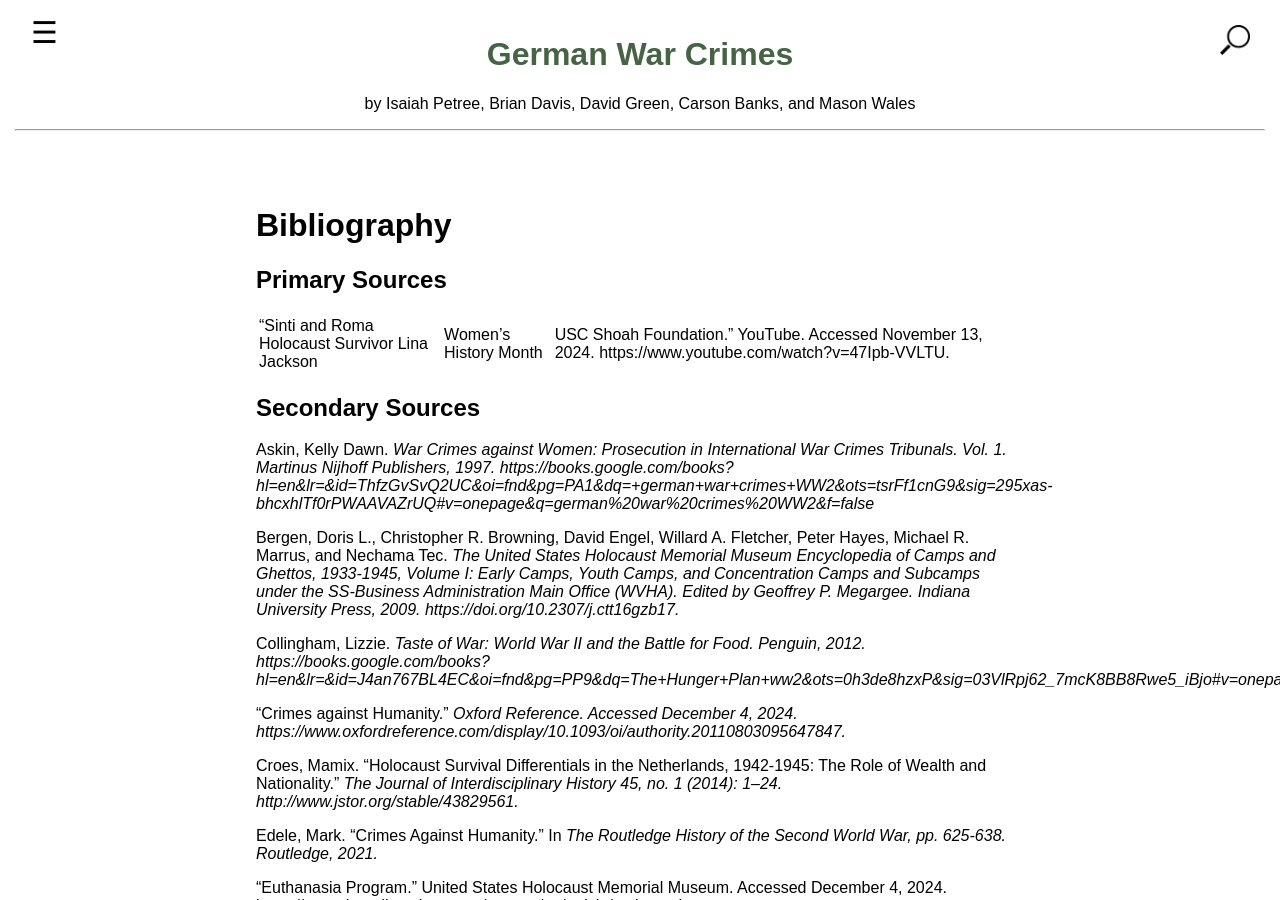
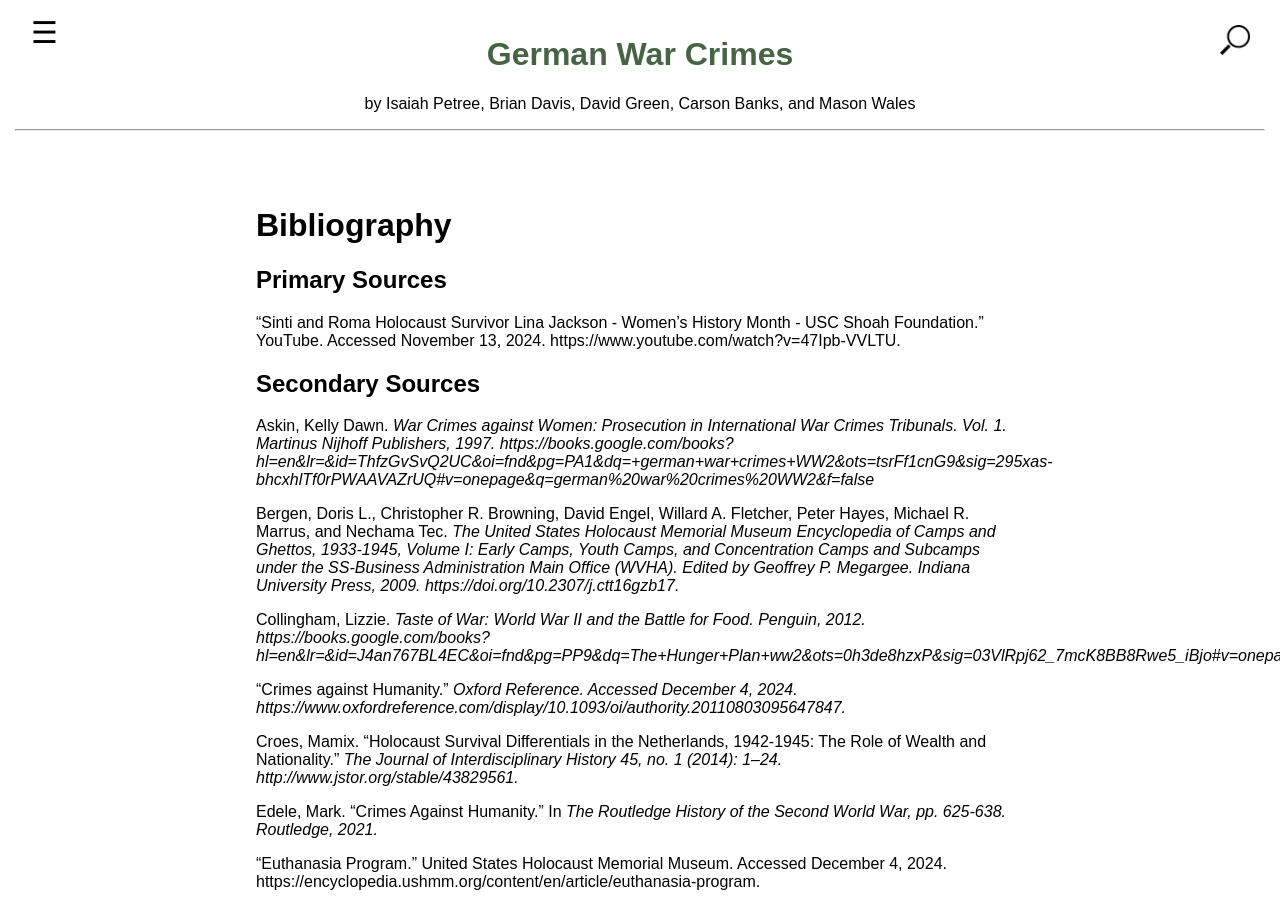
Before and after one commit to isaiah138/PETREE-ISAIAH-HIST-WOH3931, a Jekyll site: the page built from 005_bibliography.md, in a window 1280 px wide and 900 px high. Built offline with Jekyll 4.4.1, drawn with Linux system fonts in a browser that asks for light colours.

```diff
--- a/005_bibliography.md
+++ b/005_bibliography.md
@@ -8,7 +8,7 @@ number: 5
 
 ## Primary Sources
 
-“Sinti and Roma Holocaust Survivor Lina Jackson | Women’s History Month | USC Shoah Foundation.” YouTube. Accessed November 13, 2024. https://www.youtube.com/watch?v=47Ipb-VVLTU.
+“Sinti and Roma Holocaust Survivor Lina Jackson - Women’s History Month - USC Shoah Foundation.” YouTube. Accessed November 13, 2024. https://www.youtube.com/watch?v=47Ipb-VVLTU.
 
 ## Secondary Sources
 
```
